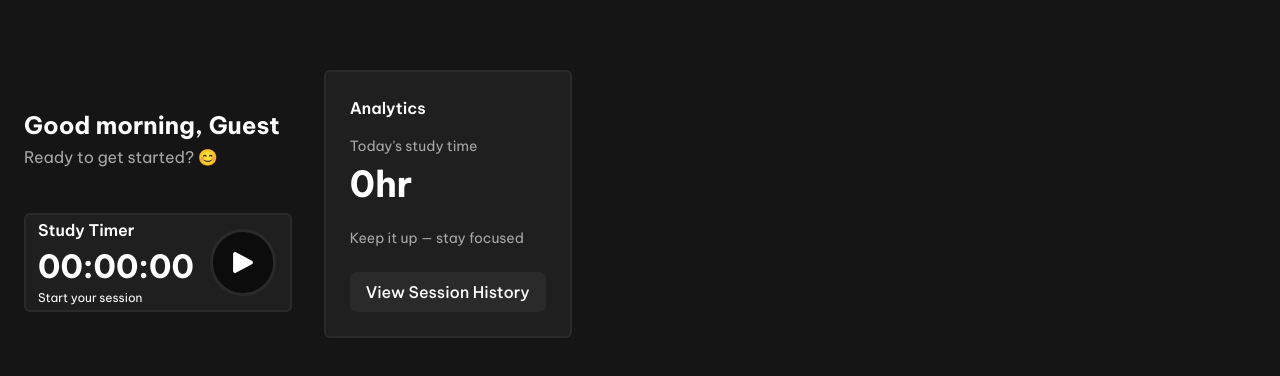
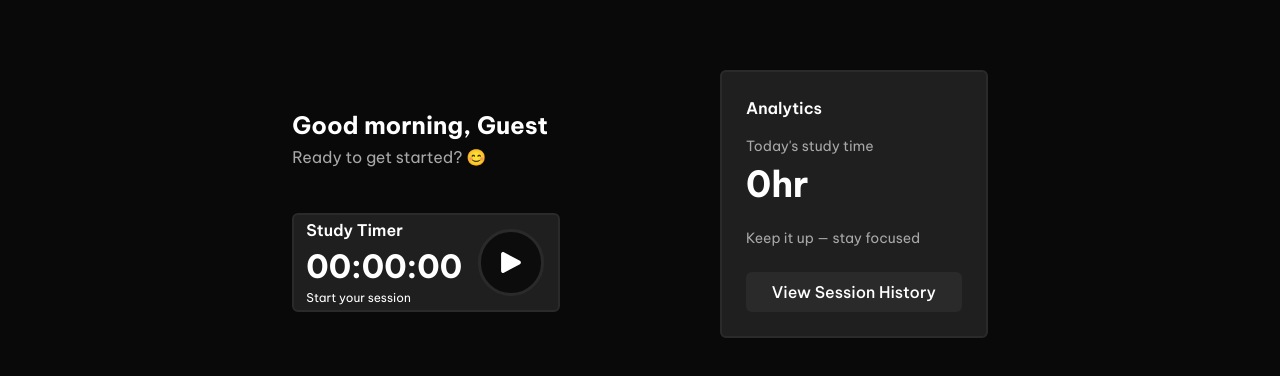
Before and after one commit to Stefan1400/ato, a React (Vite) app in the folder client/: page / in a window 1280 px wide. Shown: the part 244-620 px from the top of the page. Built offline with nearby package versions, Linux system fonts and the light colour scheme; no server answers; a web font is replaced by a local one.

Commit message:
style(dashboard): refine dashboard layout and spacing

```diff
--- a/client/src/pages/HomePage.tsx
+++ b/client/src/pages/HomePage.tsx
@@ -4,22 +4,20 @@ import DayAnalytics from '../components/DayAnalytics';
 
 function HomePage() {
   return (
-    <div className='w-screen min-h-screen bg-[#151515] flex flex-col px-6 pt-24 items-center justify-center'>
-      <div className='flex flex-col lg:flex-row gap-8 justify-start items-center w-full max-w-7xl mx-auto'>
-        {/* Left Column */}
-        <div className='flex flex-col items-start w-full lg:w-auto gap-8'>
+    <div className="w-screen min-h-screen bg-[#090909]/95 backdrop-blur-sm px-6 pt-24 lg:grid place-items-center">
+      <div className="mx-auto grid h-full max-w-7xl grid-cols-1 gap-5 lg:gap-40 lg:grid-cols-2 lg:items-center lg:justify-center">
+
+        <div className="flex flex-col gap-8">
           <WelcomeMessage />
-          <div className='flex justify-start w-full'>
-            <SessionTimer />
-          </div>
+          <SessionTimer />
         </div>
 
-        {/* Right Column */}
-        <div className='flex justify-center lg:justify-center w-full lg:w-auto'>
+        <div>
           <DayAnalytics />
         </div>
-      </div>
+
     </div>
+  </div>
   );
 };
 
```
